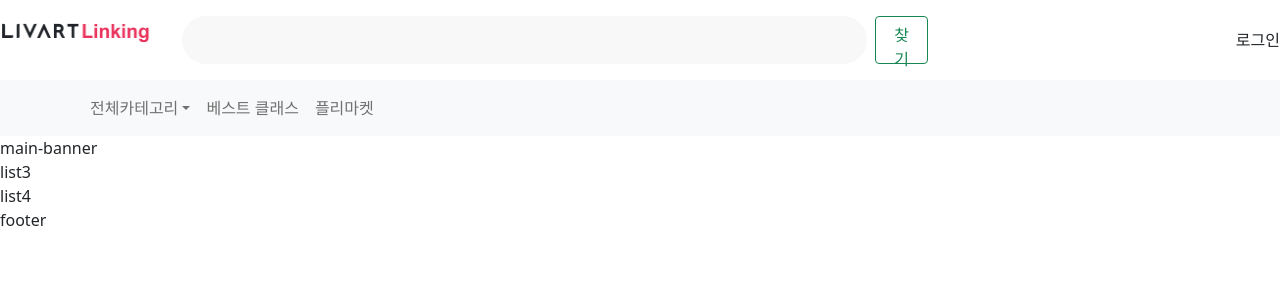
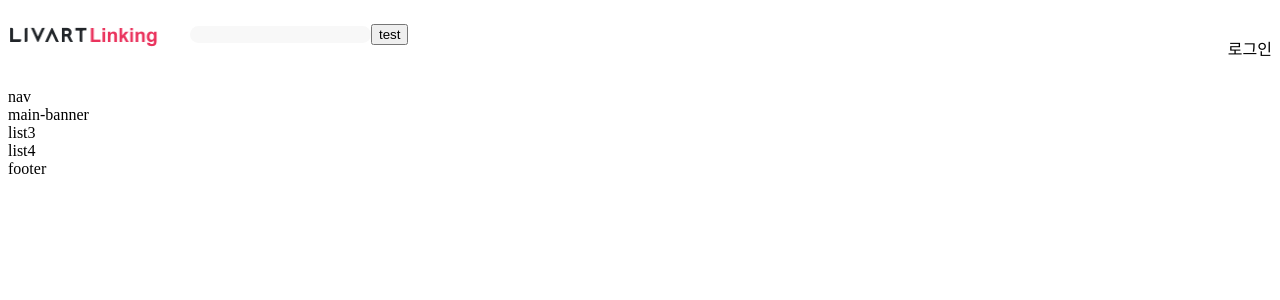
Before and after one commit to ferrari219/lvtlinking, a React (Create React App) app: page / in a window 1280 px wide. Shown: the top 300 px of the page. Built offline with nearby package versions, Linux system fonts and the light colour scheme.

Commit message:
material-ui 설치

```diff
--- a/package.json
+++ b/package.json
@@ -8,13 +8,13 @@
     "@emotion/core": "^11.0.0",
     "@emotion/react": "^11.7.1",
     "@emotion/styled": "^11.6.0",
+    "@mui/icons-material": "^5.2.5",
+    "@mui/material": "^5.2.7",
     "@testing-library/jest-dom": "^5.16.1",
     "@testing-library/react": "^12.1.2",
     "@testing-library/user-event": "^13.5.0",
-    "bootstrap": "^5.1.3",
     "gh-pages": "^3.2.3",
     "react": "^17.0.2",
-    "react-bootstrap": "^2.1.0",
     "react-dom": "^17.0.2",
     "react-helmet": "^6.1.0",
     "react-helmet-async": "^1.2.2",
--- a/src/App.jsx
+++ b/src/App.jsx
@@ -1,8 +1,6 @@
-import 'bootstrap/dist/css/bootstrap.min.css';
 import { Route, Routes } from 'react-router-dom';
 import Home from './routers/Home';
 import Detail from './routers/Detail';
-// import { Button } from 'react-bootstrap';
 
 function App() {
 	return (
--- a/src/components/02_Molecules/SearchForm/SearchForm.jsx
+++ b/src/components/02_Molecules/SearchForm/SearchForm.jsx
@@ -1,19 +1,13 @@
 import React from 'react';
 /** @jsxImportSource @emotion/react */
 import { css } from '@emotion/react';
-import { Form, FormControl, Button } from 'react-bootstrap';
 
 const SearchForm = () => {
 	return (
-    <Form css={formStyle} className="d-flex">
-      <FormControl
-        type="search"
-        // placeholder="Search"
-        className="me-2"
-        aria-label="Search"
-      />
-      <Button variant="outline-success">찾기</Button>
-    </Form>
+		<form css={formStyle}>
+			<input type="text" />
+			<button type="button">test</button>
+		</form>
 	);
 };
 
--- a/src/components/03_Organisms/Header/Header.jsx
+++ b/src/components/03_Organisms/Header/Header.jsx
@@ -1,9 +1,8 @@
 import React from 'react';
 /** @jsxImportSource @emotion/react */
 import { css } from '@emotion/react';
-import { Navbar, Container, Nav, NavDropdown } from 'react-bootstrap';
 import Logo from 'assets/img/logo.png';
-import SearchForm from 'components/02_Molecules/SearchForm/SearchForm';
+import SearchForm from 'components/02_Molecules/SearchForm';
 
 const Header = () => {
 	return (
@@ -11,9 +10,7 @@ const Header = () => {
 			<div className="top">
 				<div className="left">
 					<div className="logo">
-            <Navbar.Brand href="#home">
 						<img src={Logo} alt="LivartLinking" />
-            </Navbar.Brand>
 					</div>
 					<div className="sch">
 						<SearchForm />
@@ -21,31 +18,7 @@ const Header = () => {
 				</div>
 				<div className="right">로그인</div>
 			</div>
-      <div className="mid">
-        <Navbar bg="light" expand="lg">
-          <Container>
-            <Navbar.Collapse id="basic-navbar-nav">
-              <Nav className="me-auto">
-                <NavDropdown title="전체카테고리" id="basic-nav-dropdown">
-                  <NavDropdown.Item href="#action/3.1">link1</NavDropdown.Item>
-                  <NavDropdown.Item href="#action/3.2">
-                    Another action
-                  </NavDropdown.Item>
-                  <NavDropdown.Item href="#action/3.3">
-                    Something
-                  </NavDropdown.Item>
-                  <NavDropdown.Divider />
-                  <NavDropdown.Item href="#action/3.4">
-                    Separated link
-                  </NavDropdown.Item>
-                </NavDropdown>
-                <Nav.Link href="#home">베스트 클래스</Nav.Link>
-                <Nav.Link href="#link">플리마켓</Nav.Link>
-              </Nav>
-            </Navbar.Collapse>
-          </Container>
-        </Navbar>
-      </div>
+			<div className="mid">nav</div>
 		</header>
 	);
 };
--- a/src/styles/Globals.jsx
+++ b/src/styles/Globals.jsx
@@ -23,8 +23,8 @@ const Globals = () => {
 				body {
 					/* height: 100vh; */
 					background: #abaeb7
-            url('https://ferrari219.github.io/data/assets/img/bg.jpg') no-repeat
-            center center;
+						url('https://ferrari219.github.io/lvtlinking/data/assets/img/bg.jpg')
+						no-repeat center center;
 					background-size: cover;
 					a {
 						text-decoration: none;
@@ -33,8 +33,8 @@ const Globals = () => {
 					/*******************************************************************
     font
     ********************************************************************/
-          font-family: Roboto, AppleSDGothicNeo-Regular, NotoSansKR, 'Noto+Sans',
-            'Malgun Gothic', '맑은 고딕', sans-serif;
+					font-family: Roboto, AppleSDGothicNeo-Regular, NotoSansKR,
+						'Noto+Sans', 'Malgun Gothic', '맑은 고딕', sans-serif;
 					font-size: 1.8rem;
 					line-height: 1.5;
 					letter-spacing: -0.08rem;
@@ -45,51 +45,51 @@ const Globals = () => {
 					}
 					@font-face {
 						font-family: 'NotoSansKR';
-            src: url(https://ferrari219.github.io/data/assets/fonts/NotoSansCJKkr-DemiLight.woff2)
+						src: url(https://ferrari219.github.io/lvtlinking/data/assets/fonts/NotoSansCJKkr-DemiLight.woff2)
 								format('woff2'),
-              url(https://ferrari219.github.io/data/assets/fonts/NotoSansCJKkr-DemiLight.woff)
+							url(https://ferrari219.github.io/lvtlinking/data/assets/fonts/NotoSansCJKkr-DemiLight.woff)
 								format('woff'),
-              url(https://ferrari219.github.io/data/assets/fonts/NotoSansCJKkr-DemiLight.otf)
+							url(https://ferrari219.github.io/lvtlinking/data/assets/fonts/NotoSansCJKkr-DemiLight.otf)
 								format('opentype');
 						font-weight: 400;
 					}
 					@font-face {
 						font-family: 'NotoSansKR';
-            src: url(https://ferrari219.github.io/data/assets/fonts/NotoSansCJKkr-Medium.woff2)
+						src: url(https://ferrari219.github.io/lvtlinking/data/assets/fonts/NotoSansCJKkr-Medium.woff2)
 								format('woff2'),
-              url(https://ferrari219.github.io/data/assets/fonts/NotoSansCJKkr-Medium.woff)
+							url(https://ferrari219.github.io/lvtlinking/data/assets/fonts/NotoSansCJKkr-Medium.woff)
 								format('woff'),
-              url(https://ferrari219.github.io/data/assets/fonts/NotoSansCJKkr-Medium.otf)
+							url(https://ferrari219.github.io/lvtlinking/data/assets/fonts/NotoSansCJKkr-Medium.otf)
 								format('opentype');
 						font-weight: 600;
 					}
 					@font-face {
 						font-family: 'NotoSansKR';
-            src: url(https://ferrari219.github.io/data/assets/fonts/NotoSansCJKkr-Bold.woff2)
+						src: url(https://ferrari219.github.io/lvtlinking/data/assets/fonts/NotoSansCJKkr-Bold.woff2)
 								format('woff2'),
-              url(https://ferrari219.github.io/data/assets/fonts/NotoSansCJKkr-Bold.woff)
+							url(https://ferrari219.github.io/lvtlinking/data/assets/fonts/NotoSansCJKkr-Bold.woff)
 								format('woff'),
-              url(https://ferrari219.github.io/data/assets/fonts/NotoSansCJKkr-Bold.otf)
+							url(https://ferrari219.github.io/lvtlinking/data/assets/fonts/NotoSansCJKkr-Bold.otf)
 								format('opentype');
 						font-weight: 700;
 					}
 					@font-face {
 						font-family: 'Roboto';
-            src: url(https://ferrari219.github.io/data/assets/fonts/Roboto-Regular.woff2)
+						src: url(https://ferrari219.github.io/lvtlinking/data/assets/fonts/Roboto-Regular.woff2)
 								format('woff2'),
-              url(https://ferrari219.github.io/data/assets/fonts/Roboto-Regular.woff)
+							url(https://ferrari219.github.io/lvtlinking/data/assets/fonts/Roboto-Regular.woff)
 								format('woff'),
-              url(https://ferrari219.github.io/data/assets/fonts/Roboto-Regular.eot)
+							url(https://ferrari219.github.io/lvtlinking/data/assets/fonts/Roboto-Regular.eot)
 								format('embedded-opentype');
 						font-weight: 400;
 					}
 					@font-face {
 						font-family: 'Roboto';
-            src: url(https://ferrari219.github.io/data/assets/fonts/Roboto-Bold.woff2)
+						src: url(https://ferrari219.github.io/lvtlinking/data/assets/fonts/Roboto-Bold.woff2)
 								format('woff2'),
-              url(https://ferrari219.github.io/data/assets/fonts/Roboto-Bold.woff)
+							url(https://ferrari219.github.io/lvtlinking/data/assets/fonts/Roboto-Bold.woff)
 								format('woff'),
-              url(https://ferrari219.github.io/data/assets/fonts/Roboto-Bold.eot)
+							url(https://ferrari219.github.io/lvtlinking/data/assets/fonts/Roboto-Bold.eot)
 								format('embedded-opentype');
 						font-weight: 600;
 					}
```
Also changed, not shown: 2 other files (tests, documents, lock files or other folders). Lines whose indentation alone changed are shown as unchanged.
